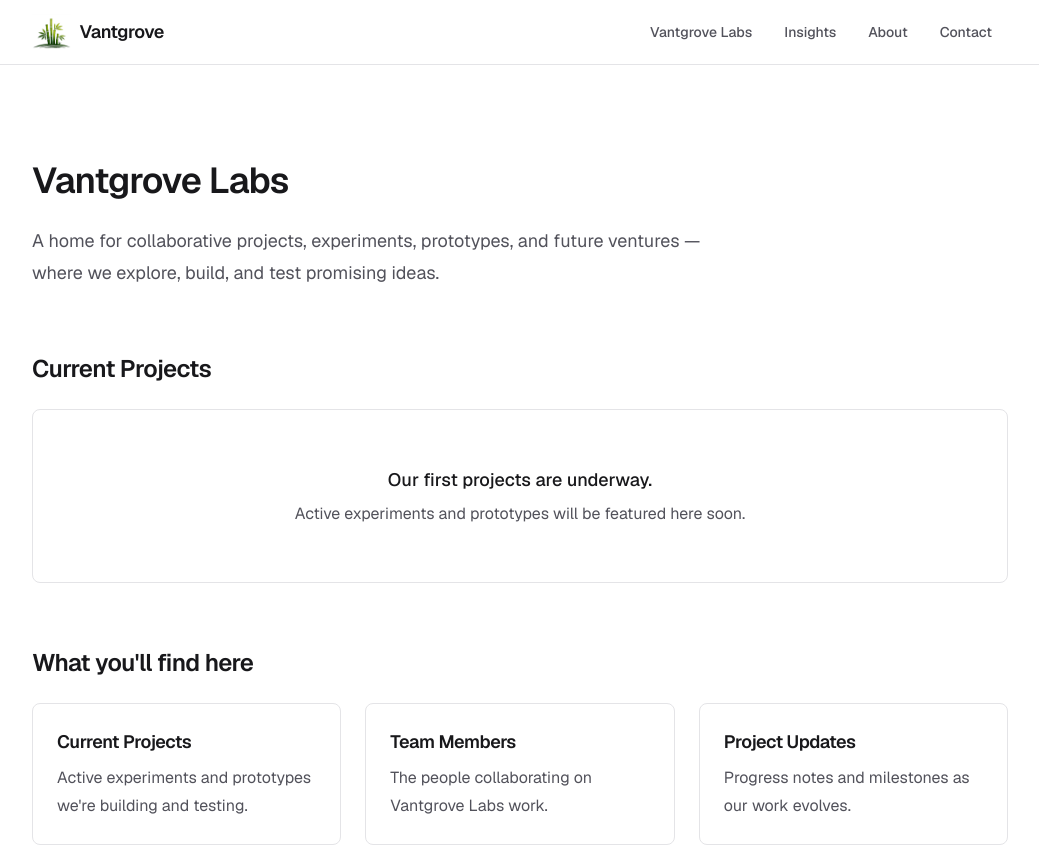
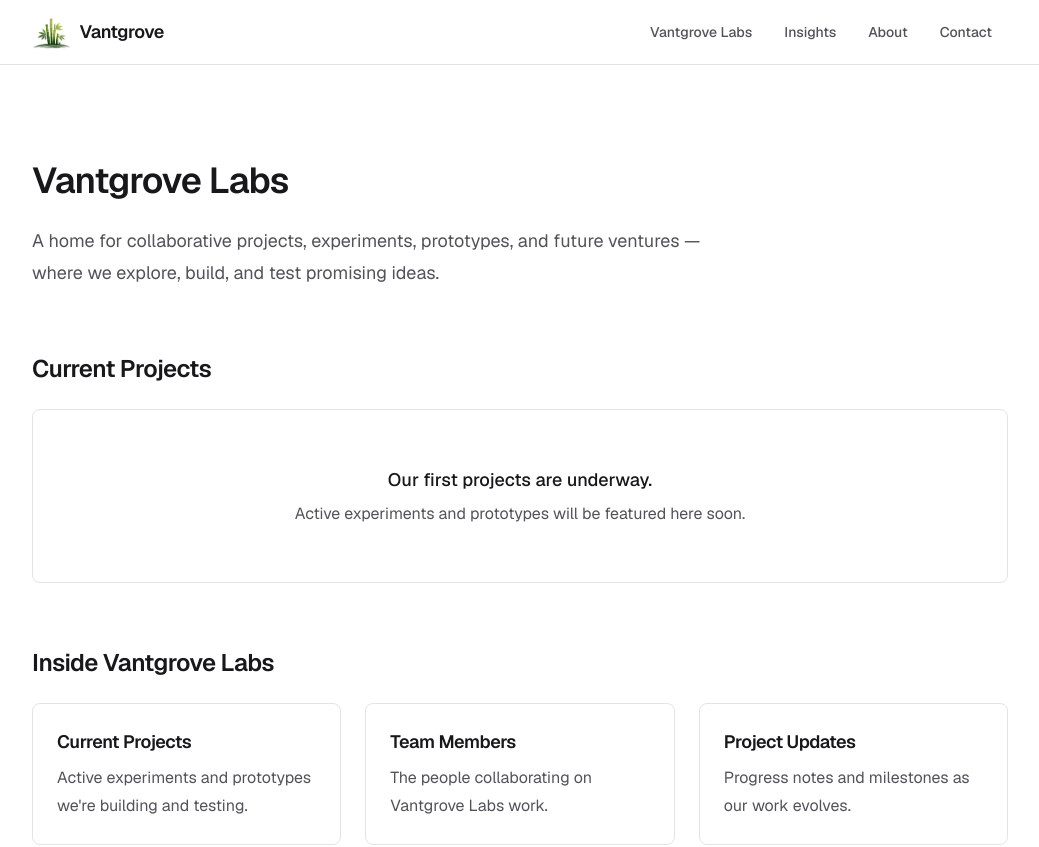
Before and after one commit to gngu44/vantgrove_web, a Next.js app: page /labs in a window 1280 px wide. Shown: the top 847 px of the page, without its empty margins (120-1159 px from the left). Built offline with nearby package versions, Linux system fonts and the light colour scheme.

Commit message:
Inside Vantgrove Labs subheading

```diff
--- a/app/labs/page.tsx
+++ b/app/labs/page.tsx
@@ -85,9 +85,9 @@ export default function LabsPage() {
         </div>
       )}
 
-      {/* "What you'll find here": the content categories as a 3-column grid. */}
+      {/* "Inside Vantgrove Labs": the content categories as a 3-column grid. */}
       <h2 className="mt-16 text-2xl font-semibold tracking-tight text-foreground">
-        What you&apos;ll find here
+        Inside Vantgrove Labs
       </h2>
       <div className="mt-6 grid gap-6 sm:grid-cols-2 lg:grid-cols-3">
         {contentAreas.map((area) => (
```
